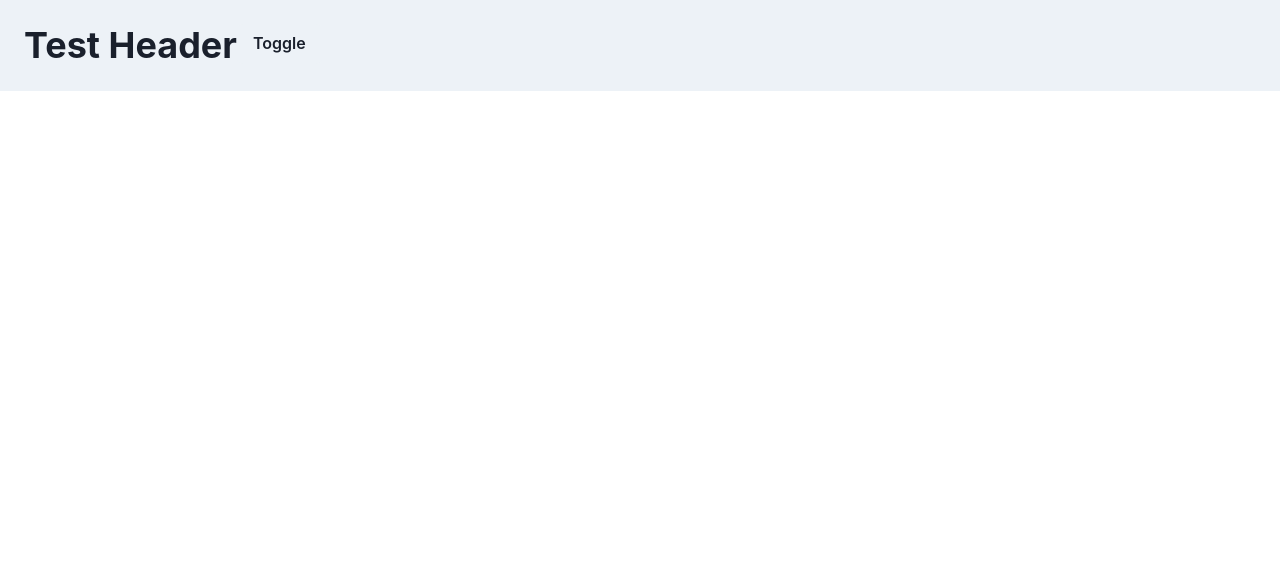
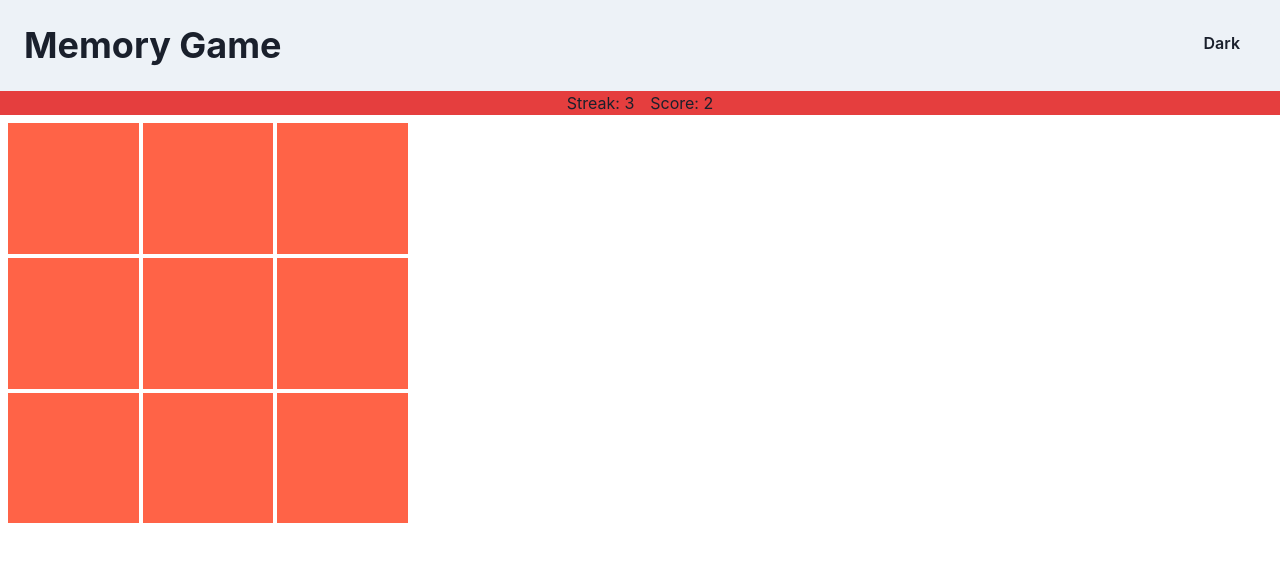
Before and after one commit to danranges/memory-card, a React (Create React App) app: page / in a window 1280 px wide. Shown: the top 562 px of the page. Built offline with nearby package versions, Linux system fonts and the light colour scheme.

Commit message:
Scaffold App.jsx

```diff
--- a/src/App.jsx
+++ b/src/App.jsx
@@ -1,14 +1,37 @@
-import React from 'react';
-import Header from "./Header"
-import './App.css';
+import React from "react";
+import Header from "./Header";
+import "./App.css";
+import { Box, Flex, Grid, GridItem } from "@chakra-ui/react";
 
 const App = () => {
   return (
-    <div className="App">
+    <div className='App'>
       <Header />
+      <Flex width='100vw' bg='red.500' justify={"center"} gap='1rem'>
+        <Box>
+          <h1>
+            Streak: <span>{"3"}</span>
+          </h1>
+        </Box>
+        <Box>
+          <h1>
+            Score: <span>{"2"}</span>
+          </h1>
+        </Box>
+      </Flex>
+      <Grid m={2} h='400px' w='400px' templateRows='repeat(3, 1fr)' templateColumns='repeat(3, 1fr)' gap={1}>
+        <GridItem bg='tomato' />
+        <GridItem bg='tomato' />
+        <GridItem bg='tomato' />
+        <GridItem bg='tomato' />
+        <GridItem bg='tomato' />
+        <GridItem bg='tomato' />
+        <GridItem bg='tomato' />
+        <GridItem bg='tomato' />
+        <GridItem bg='tomato' />
+      </Grid>
     </div>
-
   );
-}
+};
 
 export default App;
--- a/src/Header.jsx
+++ b/src/Header.jsx
@@ -6,9 +6,9 @@ const Header = () => {
   const bgColor = useColorModeValue("gray.100", "gray.700");
 
   return (
-    <Flex width='100vw' background={bgColor} p={6}>
-      <Heading>Test Header</Heading>
-      <Button onClick={toggleColorMode}>Toggle</Button>
+    <Flex width='100vw' justify={"space-between"} background={bgColor} p={6}>
+      <Heading>Memory Game</Heading>
+      <Button onClick={toggleColorMode}>{useColorModeValue("Dark", "Light")}</Button>
     </Flex>
   );
 };
```
